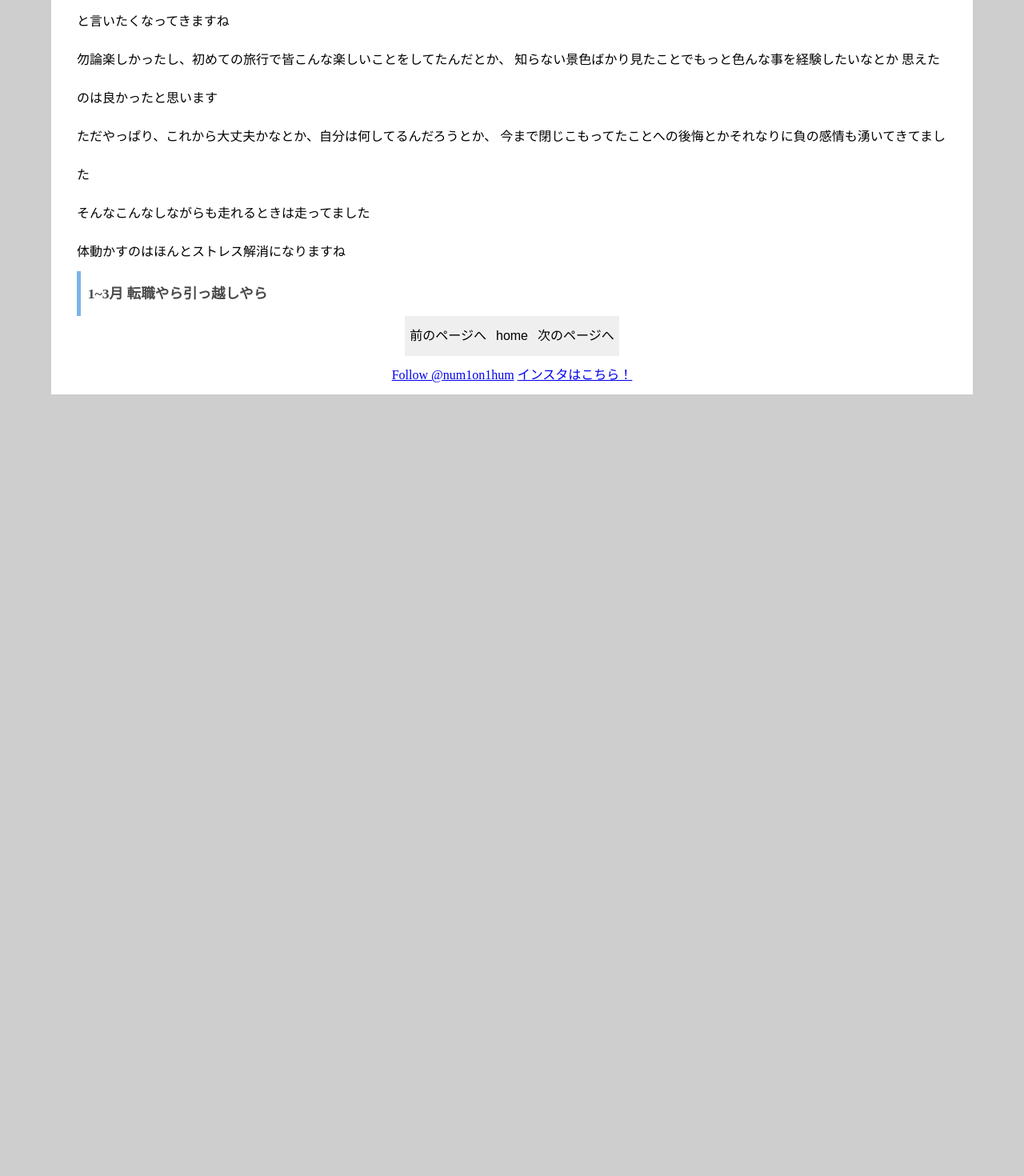
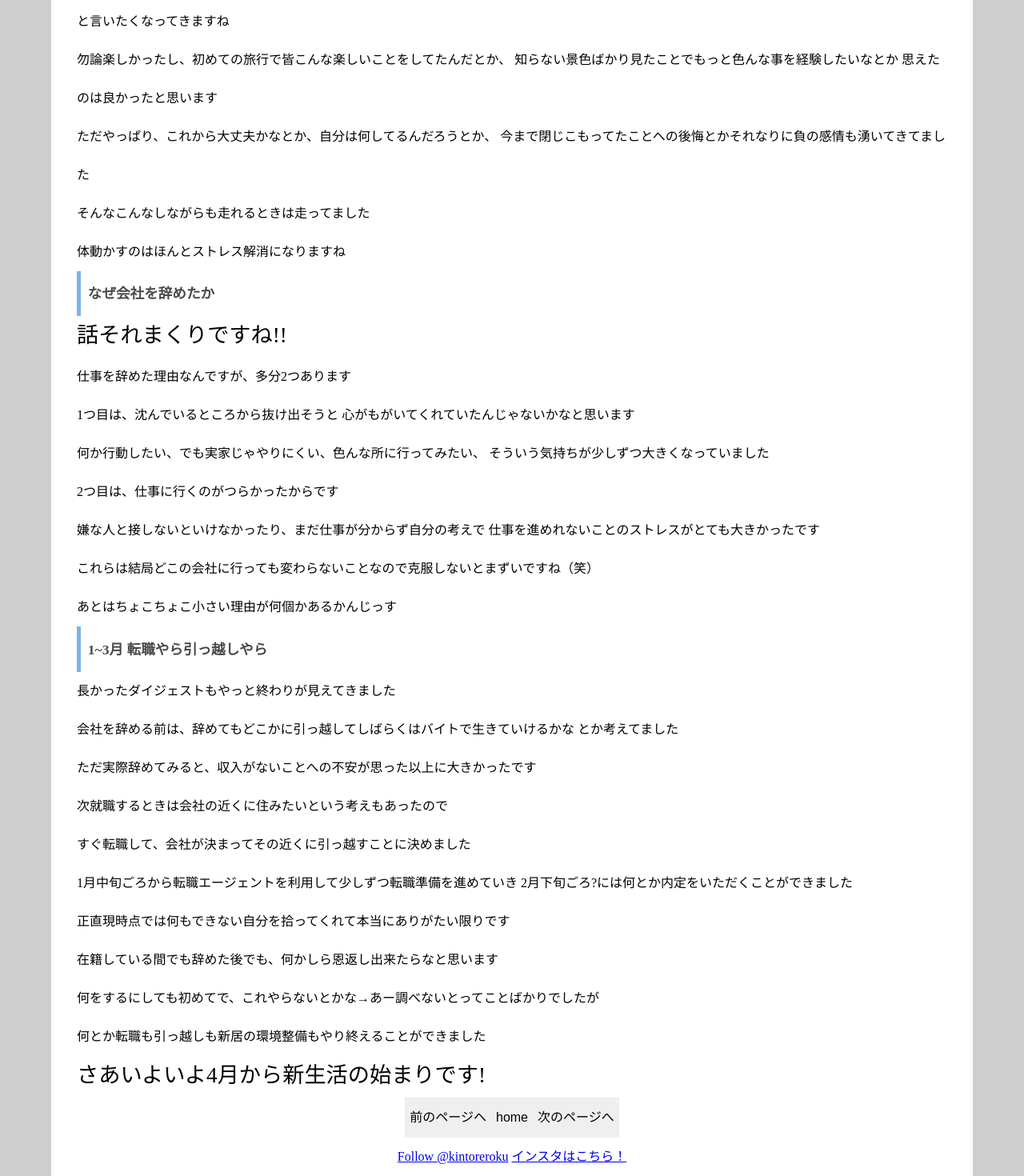
Before and after one commit to rinzen-br/brog, a plain HTML site: page 1.html in a window 1280 px wide. Shown: the part 2672-4142 px from the top of the page at 80% size. Before the commit the page ends 3165 px from the top, so only its background shows below. Drawn offline with Linux system fonts and the light colour scheme.

Commit message:
Add files via upload

```diff
--- a/1.html
+++ b/1.html
@@ -180,7 +180,7 @@
         走るペースがほんの少し上がったくらいです(よく頑張った!)
     </p>
     <h4>
-    9~12月 色々あって1人旅へ
+    9~12月 色々あって旅へ
     </h4>
     <p>
         この期間はちょこちょこ出張があったり、会社辞めるか悩んだり、
@@ -188,7 +188,7 @@
     </p>
     <p>
         <span class="boke">おかげで最高のお宝が半分くらい集まったので
-            良かったです!</span>
+            良かったです!(にゃんこ大戦争)</span>
     </p>
     <p>
         こんなことが出来たのは少し貯金をできていたからだと思います
@@ -221,11 +221,81 @@
         体動かすのはほんとストレス解消になりますね
     </p>
     <h4>
-        1~3月 転職やら引っ越しやら
+        なぜ会社を辞めたか
         </h4>
+<p>
+    <span class="boke">話それまくりですね!!</span>
+</p>
+<p>
+    仕事を辞めた理由なんですが、多分2つあります
+</p>
+<p>
+    1つ目は、沈んでいるところから抜け出そうと
+    心がもがいてくれていたんじゃないかなと思います
+</p>
+<p>
+    何か行動したい、でも実家じゃやりにくい、色んな所に行ってみたい、
+    そういう気持ちが少しずつ大きくなっていました
+</p>
+<p>
+    2つ目は、仕事に行くのがつらかったからです
+</p>
+<p>
+    嫌な人と接しないといけなかったり、まだ仕事が分からず自分の考えで
+    仕事を進めれないことのストレスがとても大きかったです
+</p>
+<p>
+    これらは結局どこの会社に行っても変わらないことなので克服しないとまずいですね（笑）
+</p>
+<p>
+    あとはちょこちょこ小さい理由が何個かあるかんじっす
+</p>
+<h4>
+    1~3月 転職やら引っ越しやら
+    </h4>
+<p>
+    長かったダイジェストもやっと終わりが見えてきました
+</p>
+<p>
+    会社を辞める前は、辞めてもどこかに引っ越してしばらくはバイトで生きていけるかな
+    とか考えてました
+</p>
+<p>
+    ただ実際辞めてみると、収入がないことへの不安が思った以上に大きかったです
+</p>
+<p>
+次就職するときは会社の近くに住みたいという考えもあったので
+</p>
+<p>
+すぐ転職して、会社が決まってその近くに引っ越すことに決めました
+</p>
+<p>
+    1月中旬ごろから転職エージェントを利用して少しずつ転職準備を進めていき
+    2月下旬ごろ?には何とか内定をいただくことができました
+</p>
+<p>
+    正直現時点では何もできない自分を拾ってくれて本当にありがたい限りです
+</p>
+<p>
+    在籍している間でも辞めた後でも、何かしら恩返し出来たらなと思います
+</p>
+<p>
+    何をするにしても初めてで、これやらないとかな→あー調べないとってことばかりでしたが
+</p>
+<p>
+    何とか転職も引っ越しも新居の環境整備もやり終えることができました
+</p>
+<p>
+    <span class="boke">さあいよいよ4月から新生活の始まりです!</span>
+</p>
 
 
-
+<div class="btns">
+    <button onclick="location.href='index.html'">前のページへ</button>
+    <button onclick="location.href='index.html'">home</button>
+    <button onclick="location.href='index.html'">次のページへ</button>
+    </div>
+    <!--次のページへボタン-->
 
     <footer id="footer">
 
--- a/footer.html
+++ b/footer.html
@@ -1,18 +1,13 @@
 <footer id="footer">
-    <div class="btns">
-        <button onclick="location.href='index.html'">前のページへ</button>
-        <button onclick="location.href='index.html'">home</button>
-        <button onclick="location.href='index.html'">次のページへ</button>
-        </div>
-        <!--次のページへボタン-->
-        <p></p>
+
+
           <div class="sns">
-          <a href="https://twitter.com/num1on1hum?ref_src=twsrc%5Etfw"
-          class="twitter-follow-button"
-          data-show-count="false">Follow @num1on1hum</a>
-          <script async src="https://platform.twitter.com/widgets.js"
-          charset="utf-8"></script>
-          <a href="https://www.instagram.com/nano.ex/">インスタはこちら！</a>
+            <a href="https://twitter.com/kintoreroku?ref_src=twsrc%5Etfw"
+            class="twitter-follow-button"
+            data-show-count="false">Follow @kintoreroku</a>
+            <script async src="https://platform.twitter.com/widgets.js"
+            charset="utf-8"></script>
+          <a href="https://www.instagram.com/kintoreroku/">インスタはこちら！</a>
       </div>
       <!--snsリンク-->
     </footer>
```
Also changed, not shown: parts/body.html (+6 -1 lines).
